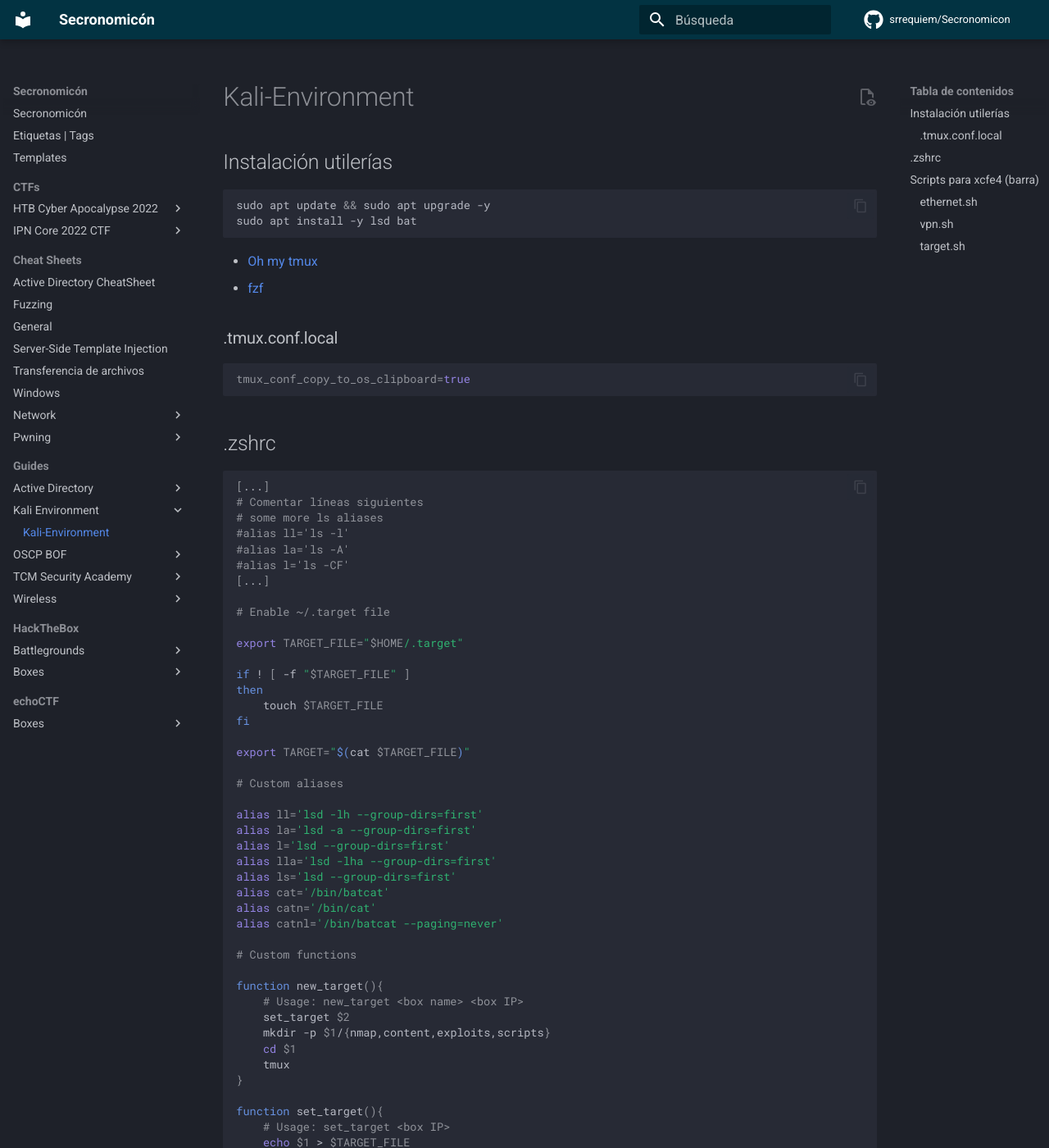
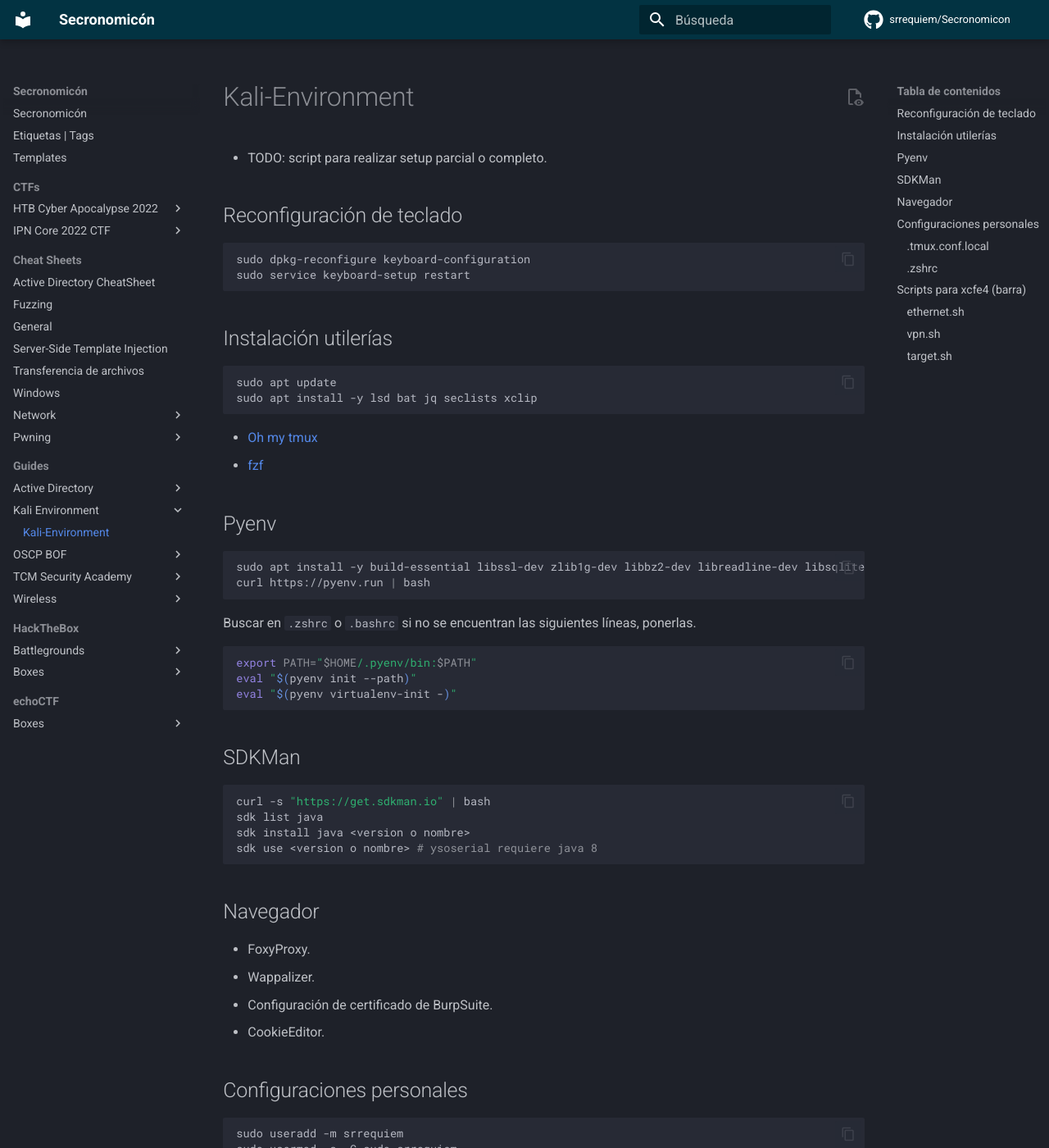
Before and after one commit to srrequiem/Secronomicon, an MkDocs documentation site: the page built from docs/Guides/Kali Environment/README.md, in a window 1280 px wide and 1400 px high. Shown: the whole window at 82% size. Built offline with MkDocs 1.6.1 and Material for MkDocs 9.7.7, drawn with Linux system fonts in a browser that asks for light colours; comment, search, counter and statistics services are not loaded; some of the changed text lies outside the part shown.

Commit message:
kali environment guide updated

````diff
--- a/docs/Guides/Kali Environment/README.md
+++ b/docs/Guides/Kali Environment/README.md
@@ -1,22 +1,85 @@
 # Kali-Environment
+
+- TODO: script para realizar setup parcial o completo.
+
+## Reconfiguración de teclado
+
+
+```bash
+sudo dpkg-reconfigure keyboard-configuration
+sudo service keyboard-setup restart
+```
+
 
 ## Instalación utilerías
 
+
 ```bash
-sudo apt update && sudo apt upgrade -y
-sudo apt install -y lsd bat
+sudo apt update
+sudo apt install -y lsd bat jq seclists xclip
 ```
 
 - [Oh my tmux](https://github.com/gpakosz/.tmux)
 - [fzf](https://github.com/junegunn/fzf)
 
+
+## Pyenv
+
+
+```bash
+sudo apt install -y build-essential libssl-dev zlib1g-dev libbz2-dev libreadline-dev libsqlite3-dev wget curl llvm libncurses5-dev libncursesw5-dev xz-utils tk-dev libffi-dev liblzma-dev python3-openssl git
+curl https://pyenv.run | bash
+```
+
+Buscar en `.zshrc` o `.bashrc` si no se encuentran las siguientes líneas, ponerlas.
+
+```bash
+export PATH="$HOME/.pyenv/bin:$PATH"
+eval "$(pyenv init --path)"
+eval "$(pyenv virtualenv-init -)"
+```
+
+
+## SDKMan
+
+
+```bash
+curl -s "https://get.sdkman.io" | bash
+sdk list java
+sdk install java <version o nombre>
+sdk use <version o nombre> # ysoserial requiere java 8
+```
+
+
+## Navegador
+
+
+- FoxyProxy.
+- Wappalizer.
+- Configuración de certificado de BurpSuite.
+- CookieEditor.
+
+
+## Configuraciones personales
+
+
+```bash
+sudo useradd -m srrequiem
+sudo usermod -a -G sudo srrequiem
+sudo chsh -s /bin/zsh srrequiem
+```
+
+
 ### .tmux.conf.local
+
 
 ```bash
 tmux_conf_copy_to_os_clipboard=true
 ```
 
-## .zshrc
+
+### .zshrc
+
 
 ```bash
 [...]
@@ -96,13 +159,17 @@ eval "$(pyenv init -)"
 eval "$(pyenv virtualenv-init -)"
 ```
 
+
 ## Scripts para xcfe4 (barra)
+
 
 Click derecho a barra superior: `Panel/Add New Items...` &rarr; `Generic Monitor`
 
 Ubicación: `/home/srrequiem/scripts`
 
+
 ### ethernet.sh
+
 
 ```bash
 #!/bin/sh
@@ -110,7 +177,9 @@ Ubicación: `/home/srrequiem/scripts`
 echo "$(/usr/sbin/ifconfig eth0 | grep "inet " | awk '{print $2}')"
 ```
 
+
 ### vpn.sh
+
 
 ```bash
 #!/bin/sh
@@ -125,7 +194,9 @@ else
 fi
 ```
 
+
 ### target.sh
+
 
 ```bash
 #!/bin/sh
````
